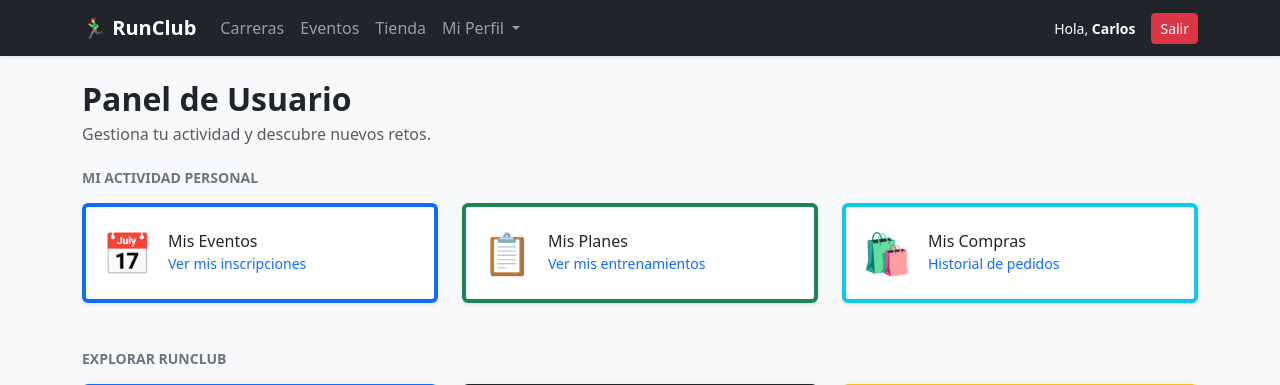
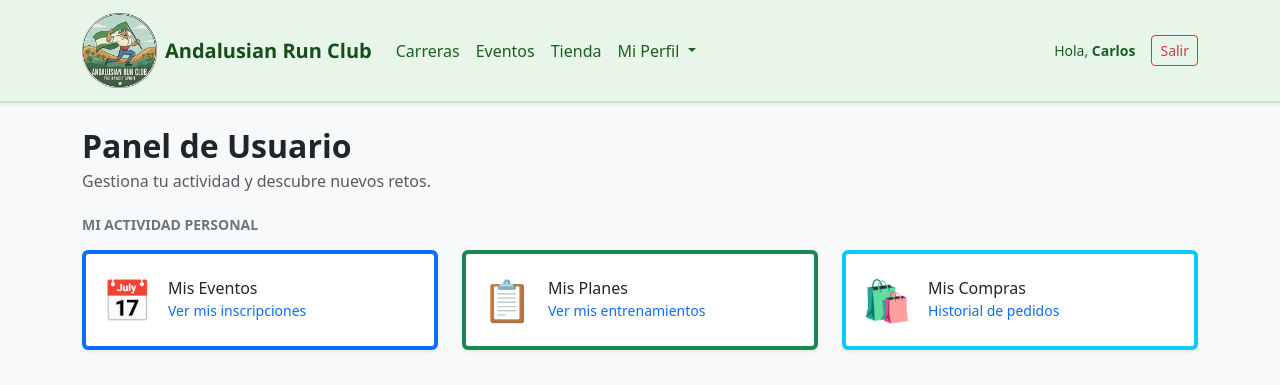
Before and after one commit to aleggonz12/AndalusianRunClub, a PHP site: page /dashboard.php in a window 1280 px wide. Shown: the top 385 px of the page. Run offline with PHP 8.4, Linux system fonts and the light colour scheme; a user stored in the database is signed in.

Commit message:
Mejora visual del navbar

```diff
--- a/carreras.php
+++ b/carreras.php
@@ -222,3 +222,6 @@ if ($resultado->num_rows > 0) {
     echo "No hay carreras disponibles.";
 }
 ?>
+<script src="https://cdn.jsdelivr.net/npm/bootstrap@5.3.2/dist/js/bootstrap.bundle.min.js"></script>
+</body>
+</html>
--- a/dashboard.php
+++ b/dashboard.php
@@ -102,6 +102,6 @@ if (!isset($_SESSION["id"])) {
         </div>
     </div>
 </div>
-
+<script src="https://cdn.jsdelivr.net/npm/bootstrap@5.3.2/dist/js/bootstrap.bundle.min.js"></script>
 </body>
 </html>
--- a/eventos.php
+++ b/eventos.php
@@ -142,5 +142,6 @@ if ($resultado_inscrito->num_rows > 0) {
 ?>
 
 </div>
+<script src="https://cdn.jsdelivr.net/npm/bootstrap@5.3.2/dist/js/bootstrap.bundle.min.js"></script>
 </body>
 </html>
--- a/merchandising.php
+++ b/merchandising.php
@@ -112,6 +112,6 @@ while ($producto = $resultado->fetch_assoc()) {
     echo "No hay productos disponibles.";
 }
 ?>
-
+<script src="https://cdn.jsdelivr.net/npm/bootstrap@5.3.2/dist/js/bootstrap.bundle.min.js"></script>
 </body>
 </html>
--- a/mis_compras.php
+++ b/mis_compras.php
@@ -67,6 +67,6 @@ if ($resultado->num_rows > 0) {
     echo "Aún no has realizado ninguna compra.";
 }
 ?>
-
+<script src="https://cdn.jsdelivr.net/npm/bootstrap@5.3.2/dist/js/bootstrap.bundle.min.js"></script>
 </body>
 </html>
--- a/mis_eventos.php
+++ b/mis_eventos.php
@@ -101,6 +101,6 @@ if ($resultado->num_rows > 0) {
         echo "No estás inscrito en ningún evento.";
 }
 ?>
-
+<script src="https://cdn.jsdelivr.net/npm/bootstrap@5.3.2/dist/js/bootstrap.bundle.min.js"></script>
 </body>
 </html>
--- a/mis_planes.php
+++ b/mis_planes.php
@@ -77,6 +77,6 @@ if ($resultado->num_rows > 0) {
     echo "Todavía no has guardado ningún plan.";
 }
 ?>
-
+<script src="https://cdn.jsdelivr.net/npm/bootstrap@5.3.2/dist/js/bootstrap.bundle.min.js"></script>
 </body>
 </html>
--- a/navbar.php
+++ b/navbar.php
@@ -1,15 +1,16 @@
-<?php
-// No ponemos session_start() aquí porque lo pondremos en cada página antes de incluir este archivo
-?>
-<nav class="navbar navbar-expand-lg navbar-dark bg-dark shadow-sm mb-4">
+<nav class="navbar navbar-expand-lg navbar-light shadow-sm mb-4 arc-navbar">
   <div class="container">
-    <a class="navbar-brand fw-bold" href="dashboard.php">🏃‍♂️ RunClub</a>
+    <a class="navbar-brand fw-bold d-flex align-items-center arc-brand" href="dashboard.php">
+      <img src="Logo_Andalusian_Run_Club.png" alt="Logo ARC" class="me-2 arc-logo">
+      <span class="arc-title">Andalusian Run Club</span>
+    </a>
+
     <button class="navbar-toggler" type="button" data-bs-toggle="collapse" data-bs-target="#navbarNav">
       <span class="navbar-toggler-icon"></span>
     </button>
 
     <div class="collapse navbar-collapse" id="navbarNav">
-      <ul class="navbar-nav me-auto">
+      <ul class="navbar-nav me-auto arc-nav-links">
         <li class="nav-item">
           <a class="nav-link" href="carreras.php">Carreras</a>
         </li>
@@ -31,18 +32,60 @@
         </li>
       </ul>
 
-      <div class="d-flex align-items-center">
+      <div class="d-flex align-items-center arc-user-info">
         <?php if ($_SESSION["rol"] == "admin"): ?>
-          <a href="admin/index.php" class="btn btn-outline-warning btn-sm me-2">Panel Admin</a>
+          <a href="admin/index.php" class="btn btn-warning btn-sm me-2 fw-bold">Panel Admin</a>
         <?php endif; ?>
 
-        <span class="navbar-text me-3 text-white small">
+        <span class="navbar-text me-3 small arc-welcome">
           Hola, <strong><?php echo $_SESSION["nombre"]; ?></strong>
         </span>
-        <a href="logout.php" class="btn btn-danger btn-sm">Salir</a>
+        <a href="logout.php" class="btn btn-outline-danger btn-sm">Salir</a>
       </div>
     </div>
   </div>
 </nav>
 
-<script src="https://cdn.jsdelivr.net/npm/bootstrap@5.3.2/dist/js/bootstrap.bundle.min.js"></script>
+<style>
+    /* 1. Estilo General de la Navbar ARC */
+    .arc-navbar {
+        background-color: #E8F5E9 !important; /* Un verde claro suave que combine con el logo */
+        border-bottom: 2px solid #C8E6C9; /* Un borde sutil ligeramente más oscuro */
+    }
+
+    /* 2. Estilo del Logo */
+    .arc-logo {
+        height: 75px; /* Ajusta este valor para que el logo se vea bien con el texto */
+        width: auto;
+        object-fit: contain;
+    }
+
+    /* 3. Estilo del Título de la Marca */
+    .arc-title {
+        color: #174d19; /* Un verde oscuro intenso para el nombre de la marca */
+        font-family: 'Segoe UI', Tahoma, Geneva, Verdana, sans-serif;
+    }
+
+    /* 4. Estilo de los Enlaces (para que resalten sobre el verde claro) */
+    .arc-navbar .nav-link {
+        color: #1B5E20 !important; /* Verde muy oscuro para los enlaces */
+        font-weight: 500;
+        transition: color 0.3s ease;
+    }
+
+    .arc-navbar .nav-link:hover {
+        color: #003a0f !important;
+        transform: scale(1.15);
+        text-shadow: 1px 1px 2px rgba(0,0,0,0.1); /* Color Bootstrap primario al pasar el ratón */
+    }
+
+    .arc-logo:hover {
+        transform: scale(1.1);
+        transition: 0.3s;
+    }
+
+    /* 5. Estilo de los textos de bienvenida */
+    .arc-welcome {
+        color: #1B5E20 !important;
+    }
+</style>
--- a/plan.php
+++ b/plan.php
@@ -270,5 +270,6 @@ if ($semanas <= 0) {
 
 </div>
 </div>
+<script src="https://cdn.jsdelivr.net/npm/bootstrap@5.3.2/dist/js/bootstrap.bundle.min.js"></script>
 </body>
 </html>
```
Also changed, not shown: Logo_Andalusian_Run_Club.png (added).
